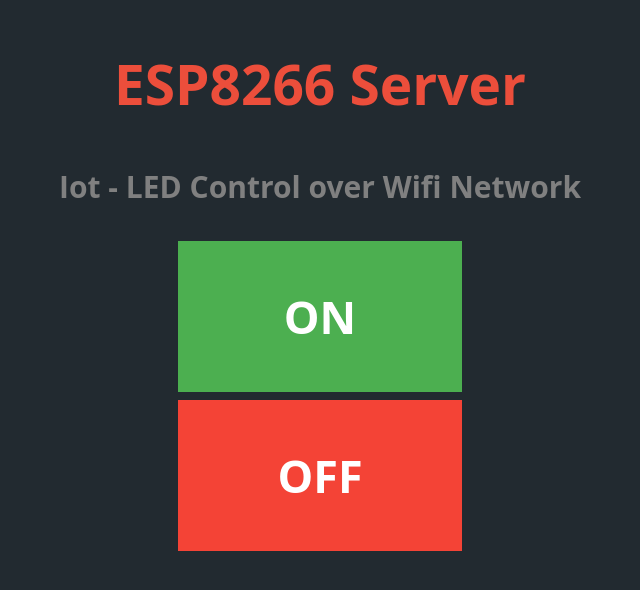
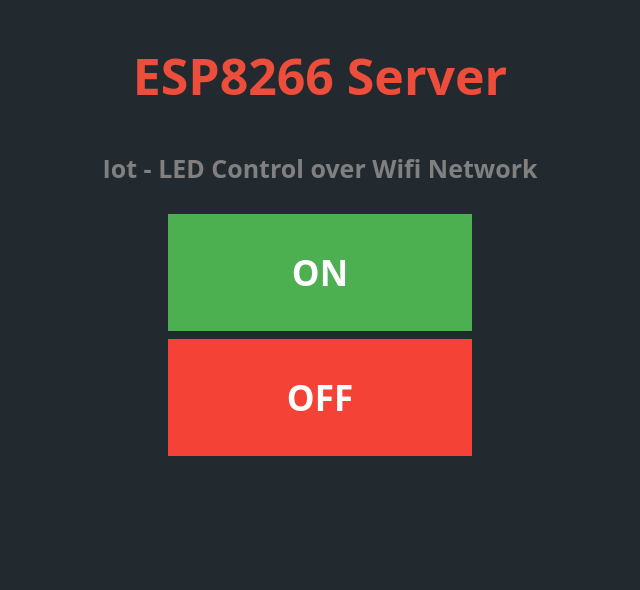
Before and after one commit to imadhsissou/imadhsissou.github.io, a Jekyll site: the page Iot/esp8266.html, which Jekyll copies as it is, in a window 1280 px wide. Shown: the top 590 px of the page, without its empty margins (320-960 px from the left). Built offline with Jekyll 4.4.1, drawn with Linux system fonts in a browser that asks for light colours.

Commit message:
Update esp8266.html

```diff
--- a/Iot/esp8266.html
+++ b/Iot/esp8266.html
@@ -7,15 +7,15 @@
     background-color: #4CAF50; /* Green */
     border: none;
     color: white;
-    padding: 45px 62px;
+    padding: 35px 62px;
     text-align: center;
     text-decoration: none;
     display: inline-block;
-    font-size: 45px;
+    font-size: 35px;
     font-family: 'Open Sans' ;
     margin: 4px 2px;
     cursor: pointer;
-    width: 160px;
+    width: 180px;
 }
 
 .wrapper {
@@ -29,8 +29,8 @@
 </head>
 <body style="background-color : #222A30;" >
 
-<h2 style="color : #EC4E3B; font-family: 'Open Sans' ; font-size: 55px;  text-align: center;">ESP8266 Server</h2>
-<h3 style="color : gray; font-family: 'Open Sans' ; font-size: 30px; text-align: center;">Iot - LED Control over Wifi Network<h3>
+<h2 style="color : #EC4E3B; font-family: 'Open Sans' ; font-size: 50px;  text-align: center;">ESP8266 Server</h2>
+<h3 style="color : gray; font-family: 'Open Sans' ; font-size: 25px; text-align: center;">Iot - LED Control over Wifi Network<h3>
 
 <div class="wrapper">
     <a href="http://192.168.1.5/ON" class="button">ON</a>
```
